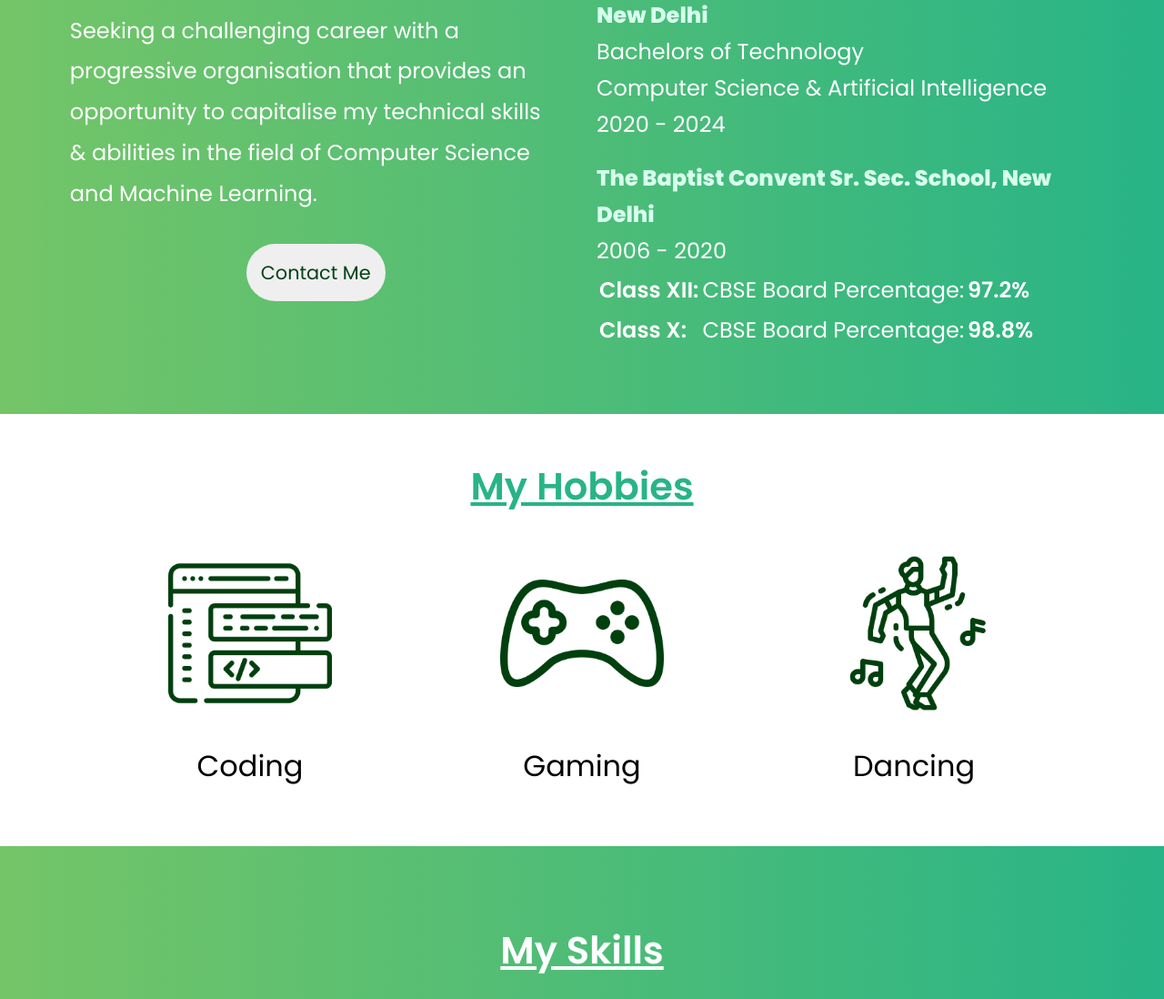
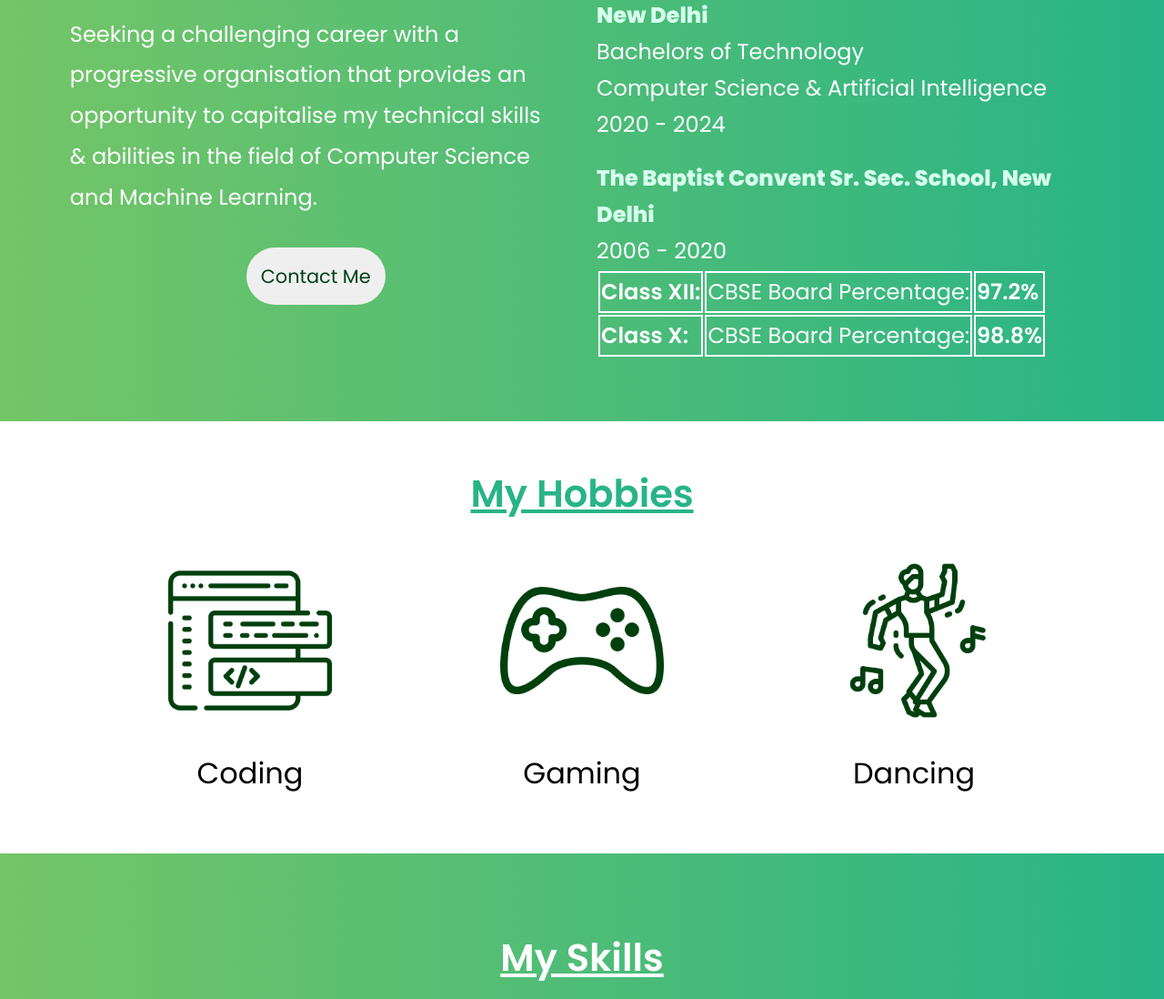
Before and after one commit to kartikbagri/Portfolio, a plain HTML site: page index.html in a window 1280 px wide. Shown: the part 1162-2260 px from the top of the page at 91% size. Drawn offline with Linux system fonts and the light colour scheme.

Commit message:
Update table style

```diff
--- a/styles.css
+++ b/styles.css
@@ -340,3 +340,7 @@ a {
     transform: scale(1.3);
     transition: 0.5s;
 }
+
+td {
+    border: 2px solid white;
+}
```
